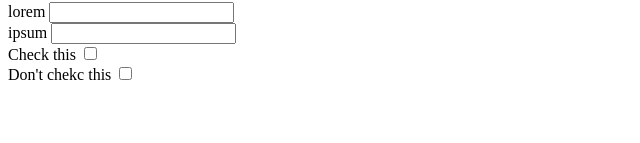
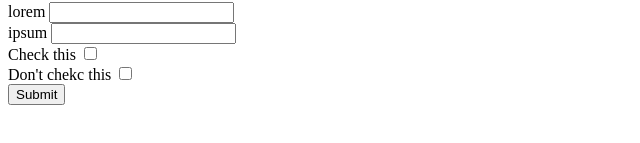
Before and after one commit to GU-Web-Dev-2024/participation-3-more-html-wwellborn, a plain HTML site: page index.html in a window 1280 px wide. Shown: the part 125-268 px from the top of the page, without its empty margins (0-640 px from the left). Drawn offline with Linux system fonts and the light colour scheme.

Commit message:
addded a submit button

```diff
--- a/index.html
+++ b/index.html
@@ -21,5 +21,6 @@
     <label for="check2">Don't chekc this</label>
     <input type="checkbox" id="check2" name="check2"> <br>
     <!--this don't go anywhere! -->
+    <div><input type="submit"></div>
 </form>
 </html>
```
